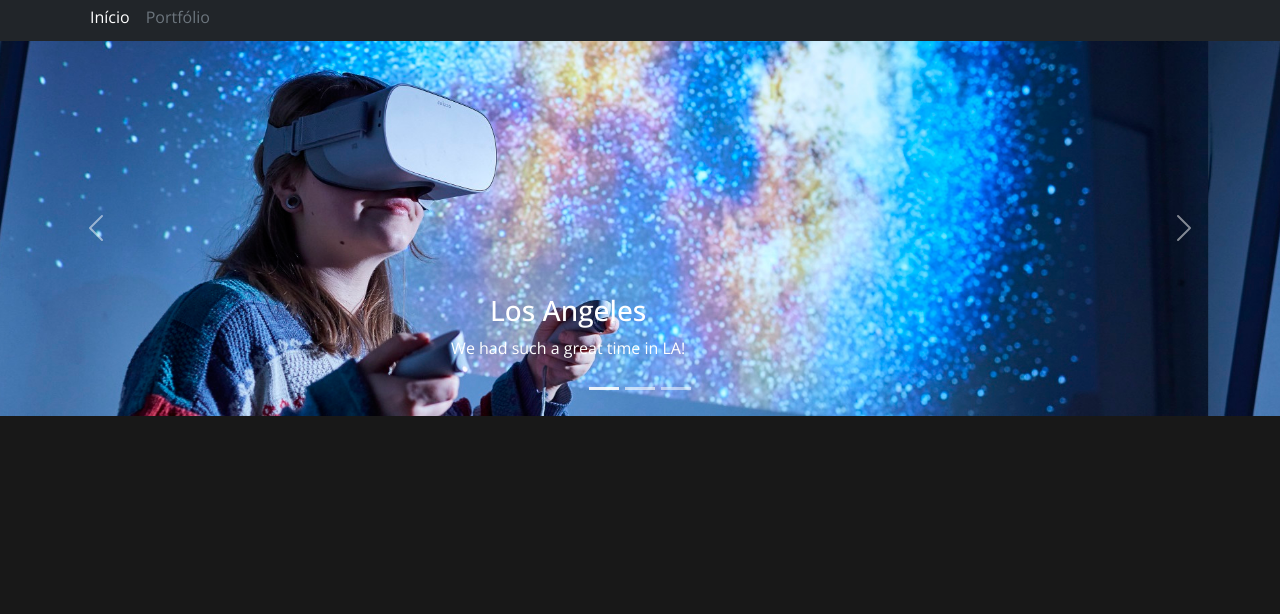
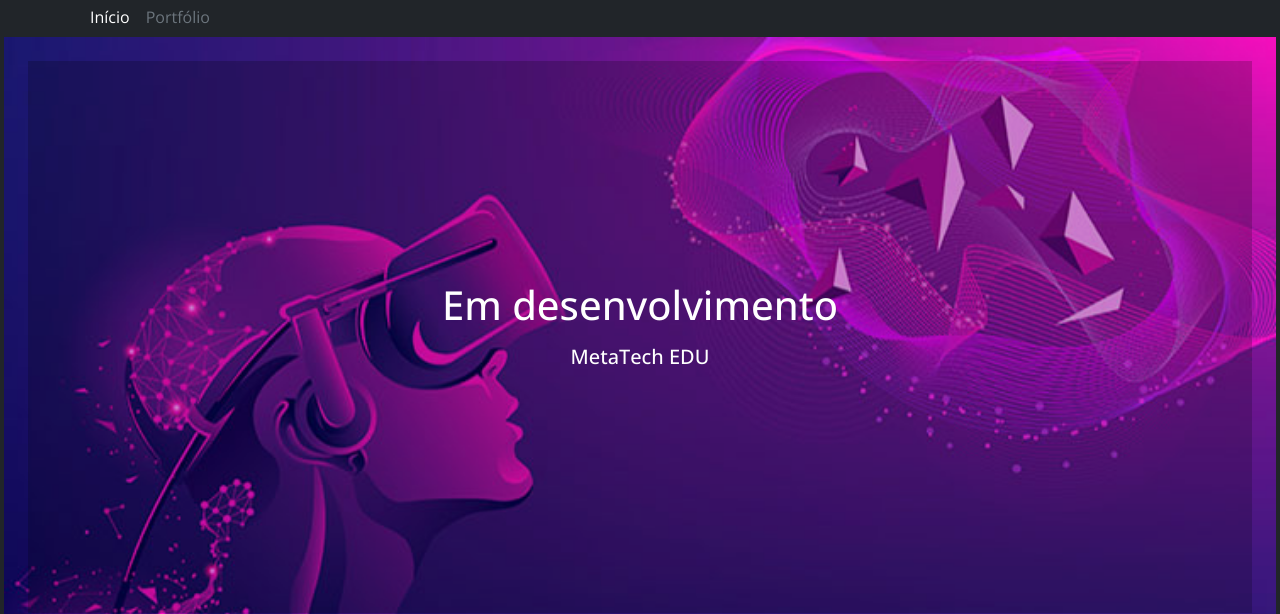
Before and after one commit to ViniciusCuest/squad-website, a plain HTML site: page index.html in a window 1280 px wide. Shown: the part 61-675 px from the top of the page. Drawn offline with nearby package versions, Linux system fonts and the light colour scheme.

Commit message:
Novas atualizações

```diff
--- a/index.html
+++ b/index.html
@@ -37,51 +37,47 @@
                 </ul>
             </div>
         </div>
+        <!-- Intro settings -->
+        <style>
+          /* Default height for small devices */
+          #intro-example {
+            height: 400px;
+          }
+
+          /* Height for devices larger than 992px */
+          @media (min-width: 992px) {
+            #intro-example {
+              height: 600px;
+            }
+          }
+        </style>
+
+        <div
+          id="intro-example"
+          class="p-4 text-center bg-image"
+          style="background-image: url(./images/carousel2.png); background-size: cover; width: 100%;"
+        >
+          <div class="mask" style="height: 100%; background-color: rgba(0, 0, 0, 0.2);">
+            <div class="d-flex justify-content-center align-items-center h-100">
+              <div class="text-white">
+                <h1 class="mb-3">Em desenvolvimento</h1>
+                <h5 class="mb-4">MetaTech EDU</h5>
+              </div>
+            </div>
+          </div>
+        </div>
+        <!-- Background image -->
+      </header>
+    <header>
+
     </header>
-    <div id="demo" class="carousel slide" data-bs-ride="carousel">
-        <div class="carousel-indicators">
-            <button type="button" data-bs-target="#demo" data-bs-slide-to="0" class="active"></button>
-            <button type="button" data-bs-target="#demo" data-bs-slide-to="1"></button>
-            <button type="button" data-bs-target="#demo" data-bs-slide-to="2"></button>
-        </div>
-        <div class="carousel-inner">
-            <div class="carousel-item active">
-                <img src="./images/carousel3.jpg" alt="Los Angeles" class="d-block w-100"
-                    style="background-color: rgba(0,0,0);">
-                <div class="carousel-caption">
-                    <h3>Los Angeles</h3>
-                    <p>We had such a great time in LA!</p>
-                </div>
-            </div>
-            <div class="carousel-item">
-                <img src="./images/carousel3.jpg" alt="Chicago" class="d-block w-100">
-                <div class="carousel-caption">
-                    <h3>Los Angeles</h3>
-                    <p>We had such a great time in LA!</p>
-                </div>
-            </div>
-            <div class="carousel-item">
-                <img src="./images/carousel3.jpg" alt="New York" class="d-block w-100">
-                <div class="carousel-caption">
-                    <h3>Los Angeles</h3>
-                    <p>We had such a great time in LA!</p>
-                </div>
-            </div>
-        </div>
-        <button class="carousel-control-prev" type="button" data-bs-target="#demo" data-bs-slide="prev">
-            <span class="carousel-control-prev-icon"></span>
-        </button>
-        <button class="carousel-control-next" type="button" data-bs-target="#demo" data-bs-slide="next">
-            <span class="carousel-control-next-icon"></span>
-        </button>
-    </div>
+
     <main class="wrapper">
         <section class="latest-project">
             <div class="row featurette">
                 <div class="col-md-7">
                     <h2 class="featurette-heading">Projeto baseado em Realidade virtual <span
-                            class="text-muted">MetaTech Edu
-                        </span></h2>
+                            class="text-muted">MetaTech EDU</span></h2>
                     <p class="lead">Descrição</p>
                 </div>
                 <div class="col-md-5">
@@ -149,6 +145,48 @@
 </body>
 
 </html>
+
+<!--
+    <div id="demo" class="carousel slide" data-bs-ride="carousel">
+        <div class="carousel-indicators">
+            <button type="button" data-bs-target="#demo" data-bs-slide-to="0" class="active"></button>
+            <button type="button" data-bs-target="#demo" data-bs-slide-to="1"></button>
+            <button type="button" data-bs-target="#demo" data-bs-slide-to="2"></button>
+        </div>
+        <div class="carousel-inner">
+            <div class="carousel-item active">
+                <img src="./images/example.jpg" alt="Los Angeles" class="d-block w-100"
+                    style="background-color: rgba(0,0,0);">
+                <div class="carousel-caption">
+                    <h3>Los Angeles</h3>
+                    <p>We had such a great time in LA!</p>
+                </div>
+            </div>
+            <div class="carousel-item">
+                <img src="./images/example.jpg" alt="Chicago" class="d-block w-100">
+                <div class="carousel-caption">
+                    <h3>Los Angeles</h3>
+                    <p>We had such a great time in LA!</p>
+                </div>
+            </div>
+            <div class="carousel-item">
+                <img src="./images/example.jpg" alt="New York" class="d-block w-100">
+                <div class="carousel-caption">
+                    <h3>Los Angeles</h3>
+                    <p>We had such a great time in LA!</p>
+                </div>
+            </div>
+        </div>
+        <button class="carousel-control-prev" type="button" data-bs-target="#demo" data-bs-slide="prev">
+            <span class="carousel-control-prev-icon"></span>
+        </button>
+        <button class="carousel-control-next" type="button" data-bs-target="#demo" data-bs-slide="next">
+            <span class="carousel-control-next-icon"></span>
+        </button>
+    </div>
+
+-->
+
 <!--
         <header class="header">
         <div style="display: flex; flex-direction: row;">
```
Also changed, not shown: images/example.jpg (added).
